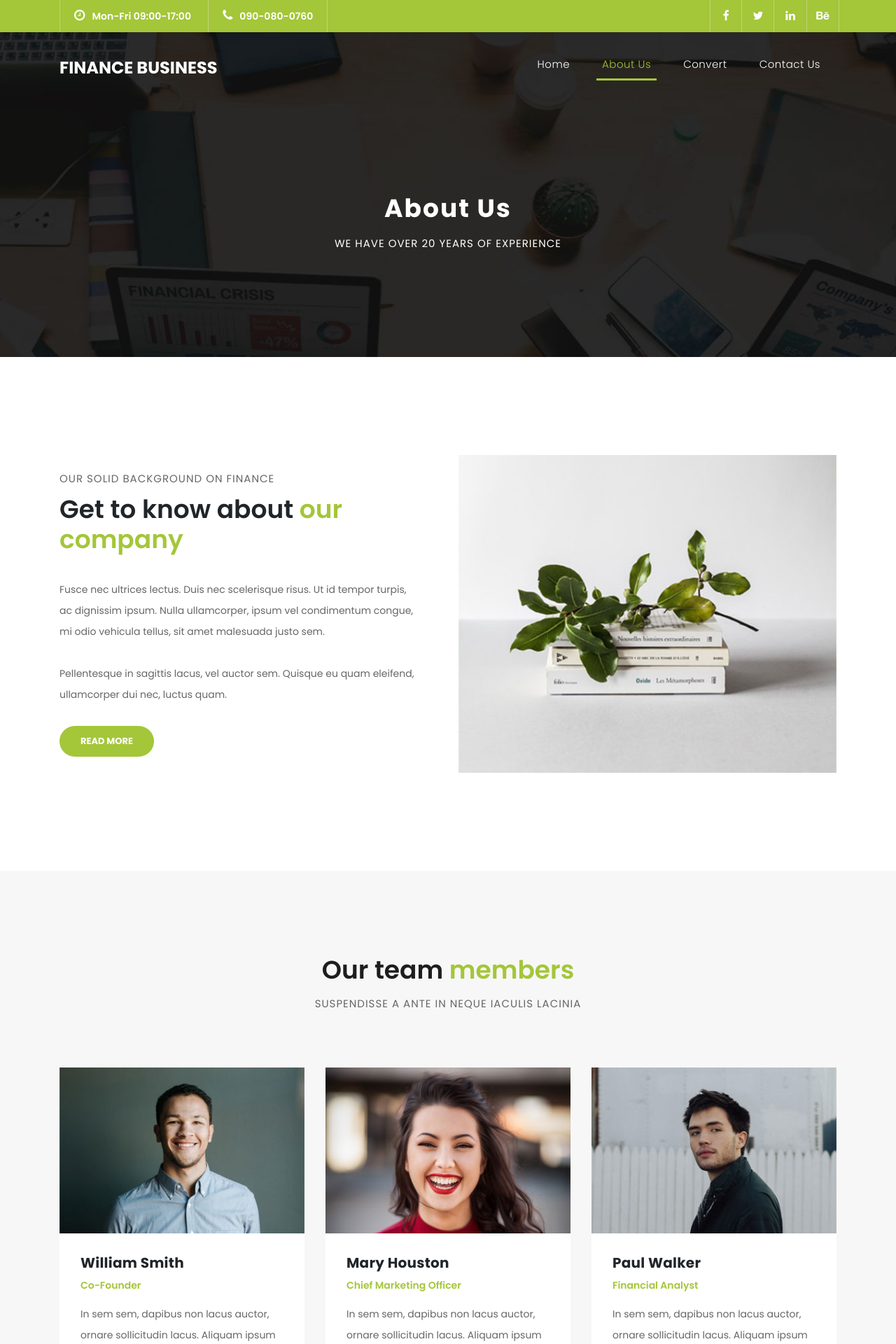
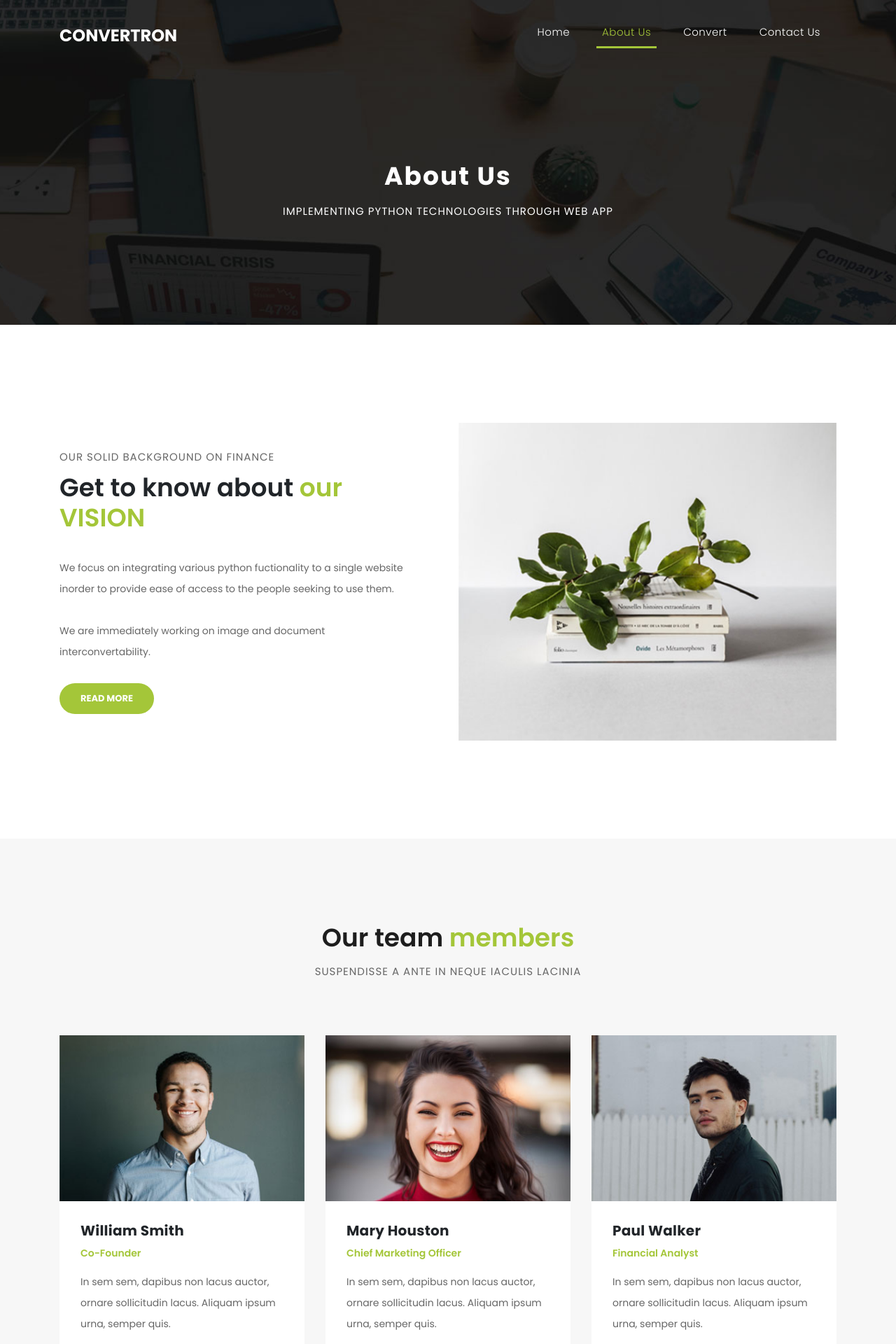
Before and after one commit to Sid9993/Convertron, a Flask app: page /about in a window 1280 px wide; the page is wider, and only the part inside the window is pictured. Shown: the top 1920 px of that part at 70% size. Run offline with Flask 2, Linux system fonts and the light colour scheme; grey boxes labelled with a size stand in for pictures from a placeholder-image service; some libraries are stand-ins or nearby versions.

Commit message:
optimized ontents of pages

```diff
--- a/app.py
+++ b/app.py
@@ -2,6 +2,10 @@ from flask import Flask,request,render_template,flash,redirect
 import os
 #to give secure filename
 from werkzeug.utils import secure_filename
+#tesseract import
+import pytesseract as tess
+tess.pytesseract.tesseract_cmd=r'C:\Program Files\Tesseract-OCR\tesseract.exe'
+from PIL import Image
 
 
 app = Flask(__name__)
@@ -21,6 +25,14 @@ def allowed_ext(filename):
          return True
       else:
          return False
+
+### TEXT EXTRACTION USING TESSERACT ###
+def image_ocr(image_path, output_txt_file_name):
+  image_text = tess.image_to_string(image_path, lang='eng+ces', config='--psm 1')
+  with open(output_txt_file_name, 'w+', encoding='utf-8') as f:
+    f.write(image_text)
+
+########################################
 
 @app.route('/')
 def hello_world():
--- a/static/assets/css/templatemo-finance-business.css
+++ b/static/assets/css/templatemo-finance-business.css
@@ -1038,7 +1038,7 @@ footer .contact-form button.filled-button:hover {
 	margin-top: 50px;
 	background-color: #343434;
 	text-align: center;
-	padding: 25px 0px;
+	padding: 35px  0px;
 }
 
 .sub-footer p {
--- a/templates/about.html
+++ b/templates/about.html
@@ -9,7 +9,7 @@
     <meta name="author" content="TemplateMo">
     <link href="https://fonts.googleapis.com/css?family=Poppins:100,200,300,400,500,600,700,800,900&display=swap" rel="stylesheet">
 
-    <title>Finance Business - About Page</title>
+    <title>CONVERTRON - About</title>
 
     <!-- Bootstrap core CSS -->
     <link href="../static/vendor/bootstrap/css/bootstrap.min.css" rel="stylesheet">
@@ -39,32 +39,11 @@ https://templatemo.com/tm-545-finance-business
     </div>
     <!-- ***** Preloader End ***** -->
 
-    <!-- Header -->
-    <div class="sub-header">
-      <div class="container">
-        <div class="row">
-          <div class="col-md-8 col-xs-12">
-            <ul class="left-info">
-              <li><a href="#"><i class="fa fa-clock-o"></i>Mon-Fri 09:00-17:00</a></li>
-              <li><a href="#"><i class="fa fa-phone"></i>090-080-0760</a></li>
-            </ul>
-          </div>
-          <div class="col-md-4">
-            <ul class="right-icons">
-              <li><a href="#"><i class="fa fa-facebook"></i></a></li>
-              <li><a href="#"><i class="fa fa-twitter"></i></a></li>
-              <li><a href="#"><i class="fa fa-linkedin"></i></a></li>
-              <li><a href="#"><i class="fa fa-behance"></i></a></li>
-            </ul>
-          </div>
-        </div>
-      </div>
-    </div>
 
     <header class="">
       <nav class="navbar navbar-expand-lg">
         <div class="container">
-          <a class="navbar-brand" href="index.html"><h2>Finance Business</h2></a>
+          <a class="navbar-brand" href="index.html"><h2>CONVERTRON</h2></a>
           <button class="navbar-toggler" type="button" data-toggle="collapse" data-target="#navbarResponsive" aria-controls="navbarResponsive" aria-expanded="false" aria-label="Toggle navigation">
             <span class="navbar-toggler-icon"></span>
           </button>
@@ -96,7 +75,7 @@ https://templatemo.com/tm-545-finance-business
         <div class="row">
           <div class="col-md-12">
             <h1>About Us</h1>
-            <span>We have over 20 years of experience</span>
+            <span>Implementing python technologies through web app</span>
           </div>
         </div>
       </div>
@@ -111,9 +90,9 @@ https://templatemo.com/tm-545-finance-business
                 <div class="col-md-6 align-self-center">
                   <div class="right-content">
                     <span>our solid background on finance</span>
-                    <h2>Get to know about <em>our company</em></h2>
-                    <p>Fusce nec ultrices lectus. Duis nec scelerisque risus. Ut id tempor turpis, ac dignissim ipsum. Nulla ullamcorper, ipsum vel condimentum congue, mi odio vehicula tellus, sit amet malesuada justo sem.
-                    <br><br>Pellentesque in sagittis lacus, vel auctor sem. Quisque eu quam eleifend, ullamcorper dui nec, luctus quam.</p>
+                    <h2>Get to know about <em>our VISION</em></h2>
+                    <p>We focus on integrating various python fuctionality to a single website inorder to provide ease of access to the people seeking to use them.
+                    <br><br>We are immediately working on image and document interconvertability.</p>
                     <a href="" class="filled-button">Read More</a>
                   </div>
                 </div>
@@ -171,51 +150,7 @@ https://templatemo.com/tm-545-finance-business
         </div>
       </div>
     </div>
-
-    <div class="fun-facts">
-      <div class="container">
-        <div class="row">
-          <div class="col-md-6">
-            <div class="left-content">
-              <span>Lorem ipsum dolor sit amet</span>
-              <h2>Our solutions for your <em>business growth</em></h2>
-              <p>Pellentesque ultrices at turpis in vestibulum. Aenean pretium elit nec congue elementum. Nulla luctus laoreet porta. Maecenas at nisi tempus, porta metus vitae, faucibus augue.
-              <br><br>Fusce et venenatis ex. Quisque varius, velit quis dictum sagittis, odio velit molestie nunc, ut posuere ante tortor ut neque.</p>
-              <a href="" class="filled-button">Read More</a>
-            </div>
-          </div>
-          <div class="col-md-6 align-self-center">
-            <div class="row">
-              <div class="col-md-6">
-                <div class="count-area-content">
-                  <div class="count-digit">945</div>
-                  <div class="count-title">Work Hours</div>
-                </div>
-              </div>
-              <div class="col-md-6">
-                <div class="count-area-content">
-                  <div class="count-digit">1280</div>
-                  <div class="count-title">Great Reviews</div>
-                </div>
-              </div>
-              <div class="col-md-6">
-                <div class="count-area-content">
-                  <div class="count-digit">578</div>
-                  <div class="count-title">Projects Done</div>
-                </div>
-              </div>
-              <div class="col-md-6">
-                <div class="count-area-content">
-                  <div class="count-digit">26</div>
-                  <div class="count-title">Awards Won</div>
-                </div>
-              </div>
-            </div>
-          </div>
-        </div>
-      </div>
-    </div>
-
+<!--
     <div class="testimonials">
       <div class="container">
         <div class="row">
@@ -269,8 +204,10 @@ https://templatemo.com/tm-545-finance-business
         </div>
       </div>
     </div>
+  -->
 
-    <!-- Footer Starts Here -->
+
+    <!-- Footer Starts Here
     <footer>
       <div class="container">
         <div class="row">
@@ -336,14 +273,12 @@ https://templatemo.com/tm-545-finance-business
         </div>
       </div>
     </footer>
-
+  -->
     <div class="sub-footer">
       <div class="container">
         <div class="row">
           <div class="col-md-12">
-            <p>Copyright &copy; 2020 Financial Business Co., Ltd.
-
-            - Design: <a rel="nofollow noopener" href="https://templatemo.com" target="_blank">TemplateMo</a></p>
+            <p>Copyright &copy; CONVERTRON, Ltd.</p>
           </div>
         </div>
       </div>
@@ -369,6 +304,5 @@ https://templatemo.com/tm-545-finance-business
           }
       }
     </script>
-
-  </body>
+</body>
 </html>
```
Also changed, not shown: templates/contact.html (+11 -33 lines).
